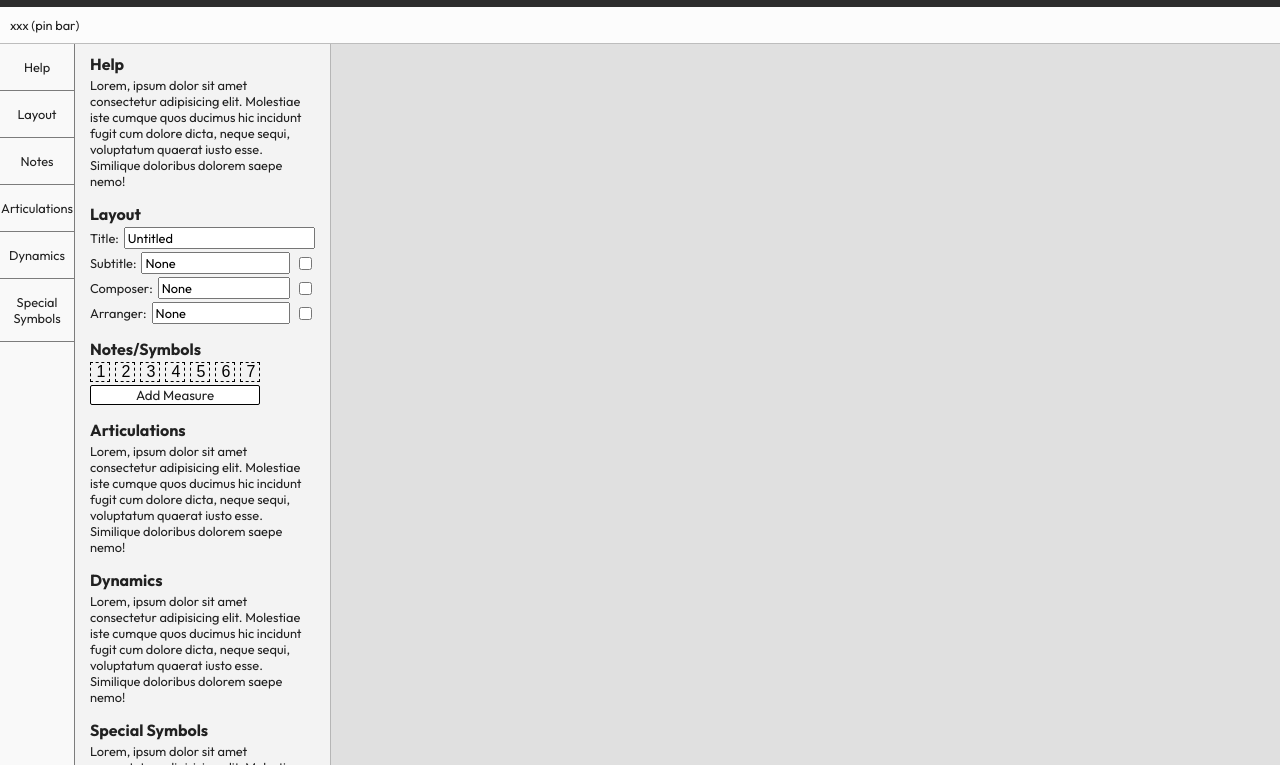
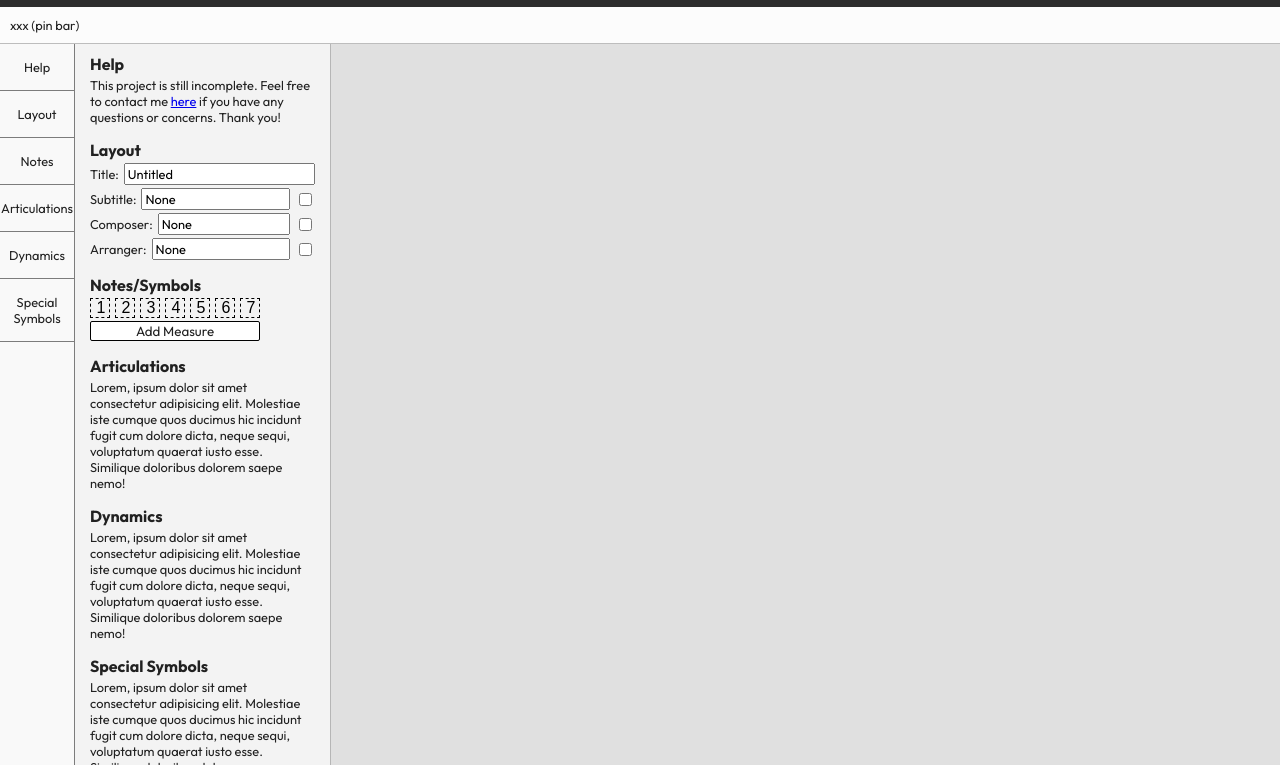
Before and after one commit to hannahliu123/jianpu-app, a plain HTML site: page index.html in a window 1280 px wide. Shown: the part 35-800 px from the top of the page. Drawn offline with Linux system fonts and the light colour scheme; a script that the page names is missing.

Commit message:
update help

```diff
--- a/index.html
+++ b/index.html
@@ -57,7 +57,7 @@
                 <div id="edit-panel">
                     <div id="help-icons">
                         <h4 id="help-header" class="edit-panel-headers">Help</h4>
-                        <p>Lorem, ipsum dolor sit amet consectetur adipisicing elit. Molestiae iste cumque quos ducimus hic incidunt fugit cum dolore dicta, neque sequi, voluptatum quaerat iusto esse. Similique doloribus dolorem saepe nemo!</p>
+                        <p>This project is still incomplete. Feel free to contact me <a href="mailto:byhannahliu@gmail.com">here</a> if you have any questions or concerns. Thank you!</p>
                     </div>
                     <div id="layout-icons">
                         <h4 id="layout-header" class="edit-panel-headers">Layout</h4>
```
